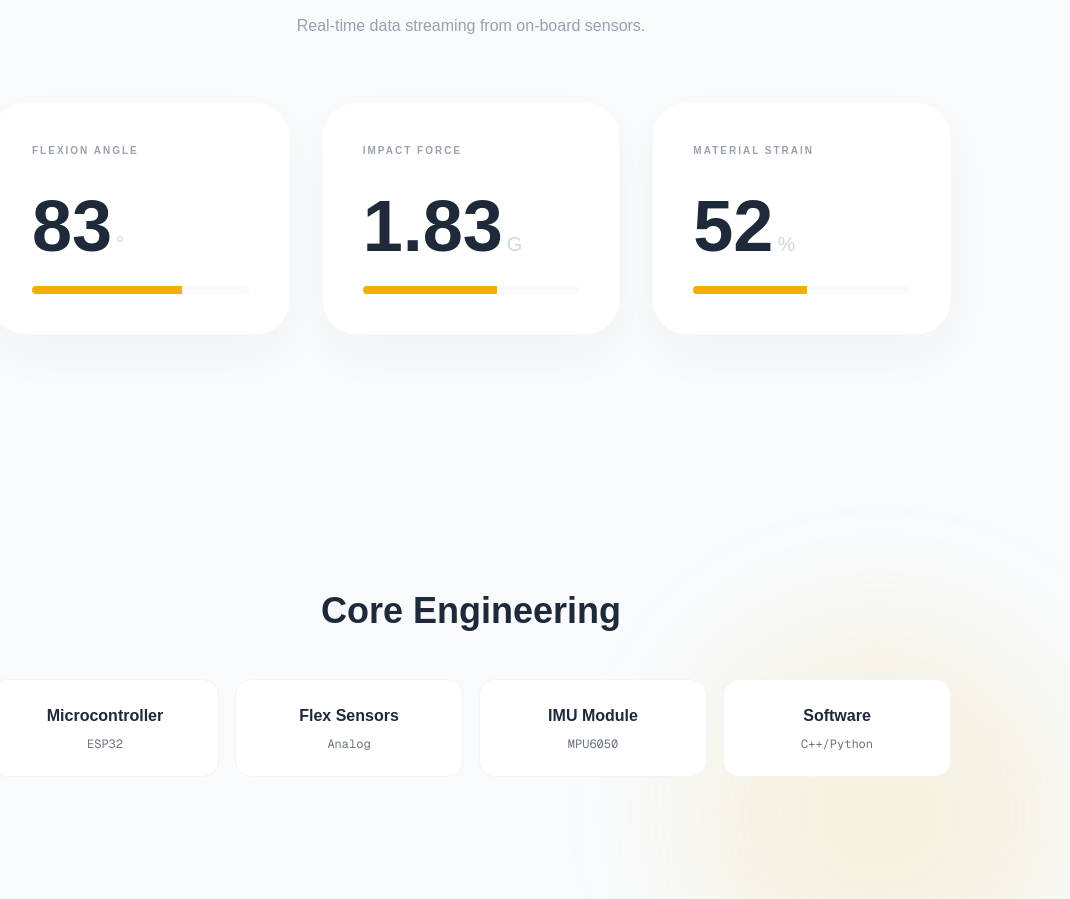
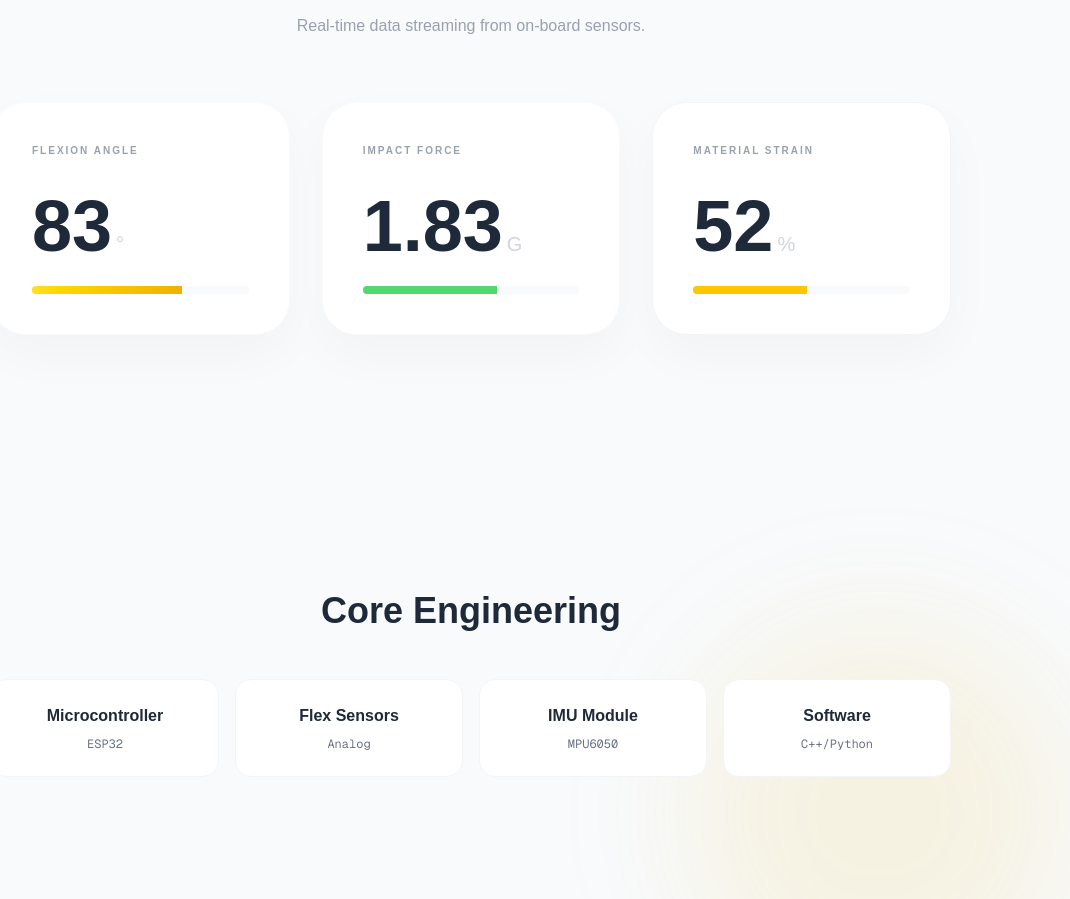
Before and after one commit to arzanishshumak0395/mynee-website, a Next.js app: page / in a window 1280 px wide. Shown: the part 1579-2478 px from the top of the page, without its empty margins (169-1239 px from the left). Built offline with nearby package versions, Linux system fonts and the light colour scheme.

Commit message:
updated telemetry dashboard code

```diff
--- a/src/app/page.js
+++ b/src/app/page.js
@@ -127,7 +127,7 @@ export default function Home() {
         </div>
       </div>
 
-      {/* --- TELEMETRY DASHBOARD --- */}
+      {/* --- TELEMETRY DASHBOARD (RESTORED COLORS) --- */}
       <div id="telemetry" className="z-10 w-full max-w-5xl py-32 px-8">
         <div className="text-center mb-16">
             <h3 className="text-4xl font-black mb-4 text-gray-800">Live Telemetry</h3>
@@ -135,22 +135,41 @@ export default function Home() {
         </div>
 
         <div className="grid grid-cols-1 md:grid-cols-3 gap-8">
-          {[
-            { label: 'Flexion Angle', val: sensorData.flexionAngle, unit: '°', max: 120 },
-            { label: 'Impact Force', val: sensorData.gForce, unit: 'G', max: 3 },
-            { label: 'Material Strain', val: sensorData.strainLevel, unit: '%', max: 100 }
-          ].map((item) => (
-            <div key={item.label} className="bg-white p-10 rounded-[35px] shadow-[0_20px_50px_rgba(0,0,0,0.03)] border border-gray-50 hover:border-yellow-400 transition-all duration-500">
-                <h4 className="text-[10px] font-bold text-gray-400 uppercase tracking-[0.2em] mb-8">{item.label}</h4>
-                <div className="text-7xl font-black text-gray-800 mb-6">{item.val}<span className="text-xl text-gray-300 ml-1 font-light">{item.unit}</span></div>
-                <div className="w-full bg-gray-50 rounded-full h-2 overflow-hidden">
-                    <div
-                        className="bg-yellow-500 h-full transition-all duration-700 ease-out"
-                        style={{ width: `${(item.val / item.max) * 100}%` }}
-                    ></div>
-                </div>
+          {/* Flexion Angle Card */}
+          <div className="bg-white p-10 rounded-[35px] shadow-[0_20px_50px_rgba(0,0,0,0.03)] border border-gray-50 hover:border-yellow-400 transition-all duration-500">
+            <h4 className="text-[10px] font-bold text-gray-400 uppercase tracking-[0.2em] mb-8">Flexion Angle</h4>
+            <div className="text-7xl font-black text-gray-800 mb-6">{sensorData.flexionAngle}<span className="text-xl text-gray-300 ml-1 font-light">°</span></div>
+            <div className="w-full bg-gray-50 rounded-full h-2 overflow-hidden">
+              <div
+                className="bg-gradient-to-r from-yellow-300 to-yellow-500 h-full transition-all duration-700 ease-out"
+                style={{ width: `${(sensorData.flexionAngle / 120) * 100}%` }}
+              ></div>
             </div>
-          ))}
+          </div>
+
+          {/* Impact Force Card (With Red High-G Alert) */}
+          <div className="bg-white p-10 rounded-[35px] shadow-[0_20px_50px_rgba(0,0,0,0.03)] border border-gray-50 hover:border-yellow-400 transition-all duration-500">
+            <h4 className="text-[10px] font-bold text-gray-400 uppercase tracking-[0.2em] mb-8">Impact Force</h4>
+            <div className="text-7xl font-black text-gray-800 mb-6">{sensorData.gForce}<span className="text-xl text-gray-300 ml-1 font-light">G</span></div>
+            <div className="w-full bg-gray-50 rounded-full h-2 overflow-hidden">
+              <div
+                className={`h-full transition-all duration-700 ease-out ${sensorData.gForce > 2.0 ? 'bg-red-500 shadow-[0_0_10px_rgba(239,68,68,0.5)]' : 'bg-green-400'}`}
+                style={{ width: `${(sensorData.gForce / 3) * 100}%` }}
+              ></div>
+            </div>
+          </div>
+
+          {/* Material Strain Card */}
+          <div className="bg-white p-10 rounded-[35px] shadow-[0_20px_50px_rgba(0,0,0,0.03)] border border-gray-100 hover:border-yellow-400 transition-all duration-500">
+            <h4 className="text-[10px] font-bold text-gray-400 uppercase tracking-[0.2em] mb-8">Material Strain</h4>
+            <div className="text-7xl font-black text-gray-800 mb-6">{sensorData.strainLevel}<span className="text-xl text-gray-300 ml-1 font-light">%</span></div>
+            <div className="w-full bg-gray-50 rounded-full h-2 overflow-hidden">
+              <div
+                className="bg-yellow-400 h-full transition-all duration-700 ease-out"
+                style={{ width: `${sensorData.strainLevel}%` }}
+              ></div>
+            </div>
+          </div>
         </div>
       </div>
 
```
